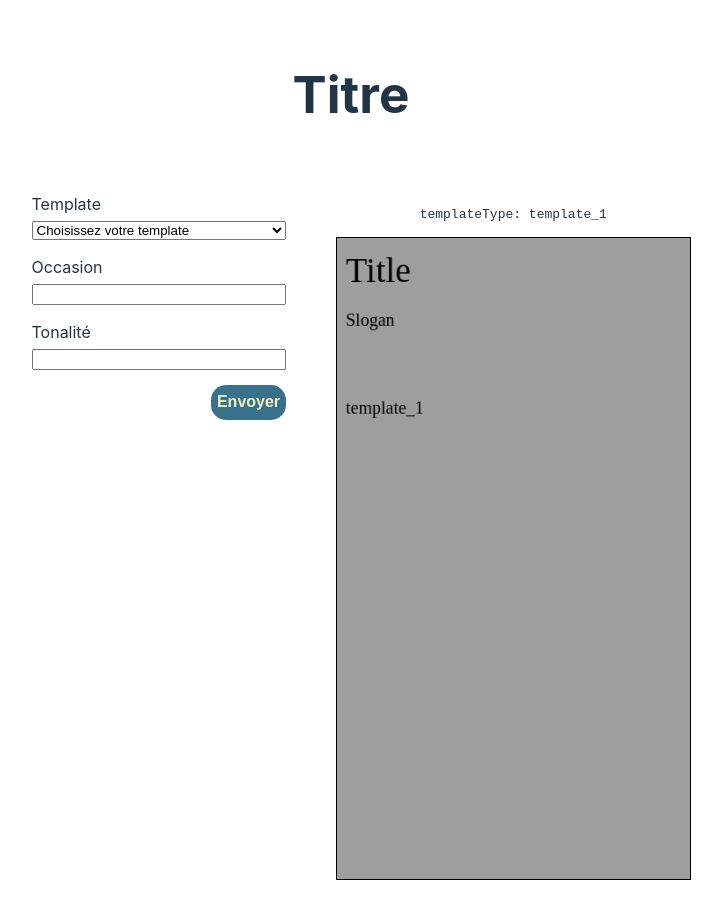
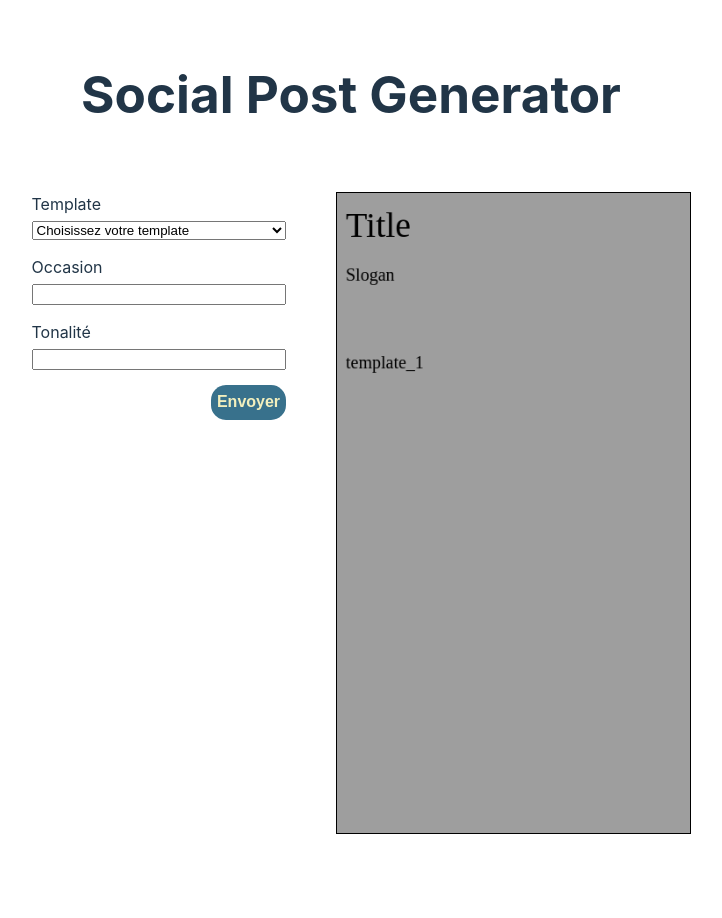
Before and after one commit to BasileDM/Brief-Post-Generator, a Vue app: page / in a window 1280 px wide. Shown: the top 918 px of the page, without its empty margins (289-1011 px from the left). Built offline with nearby package versions, Linux system fonts and the light colour scheme.

Commit message:
Make title and slogan reactive and watched

```diff
--- a/src/App.vue
+++ b/src/App.vue
@@ -5,8 +5,9 @@ import Form from './components/Form.vue';
 import { getOpenAiResponse } from './utils/data';
 import createPrompt from './utils/createPrompt';
 
-const resultCanvasRef = ref();
 const template = ref('template_1');
+const title = ref('Title');
+const slogan = ref('Slogan');
 
 const handleFrom = async () => {
   const arrayInput = document.querySelectorAll('input') as NodeListOf<HTMLInputElement>;
@@ -20,22 +21,21 @@ const handleFrom = async () => {
   const prompt = createPrompt(inputValues);
   const openAiResponse = await getOpenAiResponse(prompt);
   console.log(openAiResponse);
+  const responseObject = JSON.parse(openAiResponse);
 
-  const responseObject = JSON.parse(openAiResponse);
-  resultCanvasRef.value?.drawCanvas(responseObject.Titre, responseObject.Slogan, template);
+  title.value = responseObject.Titre;
+  slogan.value = responseObject.Slogan;
 }
 
 const handleTemplateChange = () => {
   const templateSelectElement = document.getElementById('template_choice') as HTMLSelectElement;
-  const templateValue = templateSelectElement.value;
-  resultCanvasRef.value?.drawCanvas("Title", "Slogan", templateValue);
+  template.value = templateSelectElement.value;
 }
-
 </script>
 
 <template>
   <div>
-    <h1>Titre</h1>
+    <h1>Social Post Generator</h1>
     <div class="main_content">
       <div class="block_left">
         <!-- appel formulaire -->
@@ -43,7 +43,7 @@ const handleTemplateChange = () => {
       </div>
       <div class="block_right">
         <!-- appel résultat -->
-        <ResultCanvas ref="resultCanvasRef" :templateType="template" />
+        <ResultCanvas :templateType="template" :title="title" :slogan="slogan" />
       </div>
     </div>
   </div>
--- a/src/components/ResultCanvas.vue
+++ b/src/components/ResultCanvas.vue
@@ -1,8 +1,10 @@
 <script setup lang="ts">
-import { onMounted } from 'vue'
+import { onMounted, watch } from 'vue'
 
-const { templateType } = defineProps({
-  templateType: String
+const { templateType, title, slogan } = defineProps({
+  templateType: String,
+  title: String,
+  slogan: String
 })
 
 const loadImage = (): Promise<HTMLImageElement> => {
@@ -20,41 +22,45 @@ const loadImage = (): Promise<HTMLImageElement> => {
   })
 }
 
-const drawCanvas = async (title: string, slogan: string, templateType: string = 'template_1') => {
+const drawCanvas = async () => {
   const canvas = document.getElementById('canvas') as HTMLCanvasElement
+  if (!canvas) return
+
   const ctx = canvas.getContext('2d') as CanvasRenderingContext2D
-
   const image = await loadImage()
   if (!image) return
+
+  ctx.clearRect(0, 0, canvas.width, canvas.height)
 
   // Draw the image
   ctx.drawImage(image, 0, 0)
 
   // Draw the title
   ctx.font = '40px serif'
-  ctx.fillText(title, 10, 50)
+  ctx.fillText(title as string, 10, 50)
 
   // Draw the slogan
   ctx.font = '20px serif'
-  ctx.fillText(slogan, 10, 100)
+  ctx.fillText(slogan as string, 10, 100)
 
   // Draw the template name
   ctx.font = '20px serif'
-  ctx.fillText(templateType, 10, 200)
+  ctx.fillText(templateType as string, 10, 200)
 }
 
 defineExpose({
   drawCanvas
 })
 
+watch([() => title, () => slogan, () => templateType], drawCanvas);
+
 onMounted(() => {
-  drawCanvas("Title", "Slogan", templateType)
+  drawCanvas()
 })
 </script>
 
 <template>
-  <pre>templateType: {{ templateType }}</pre>
-  <canvas id="canvas" width="402" height="730" style="border:1px solid #000000;"></canvas>
+  <canvas ref="canvasRef" id="canvas" width="402" height="730" style="border:1px solid #000000;"></canvas>
 </template>
 
 <style scoped></style>
```
